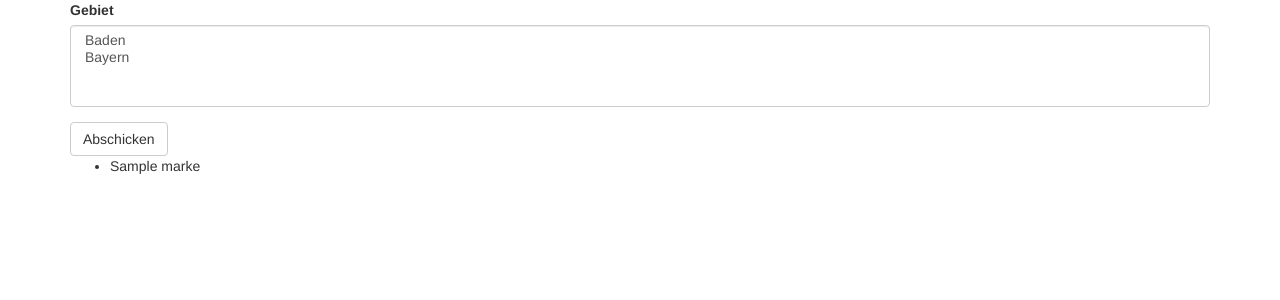
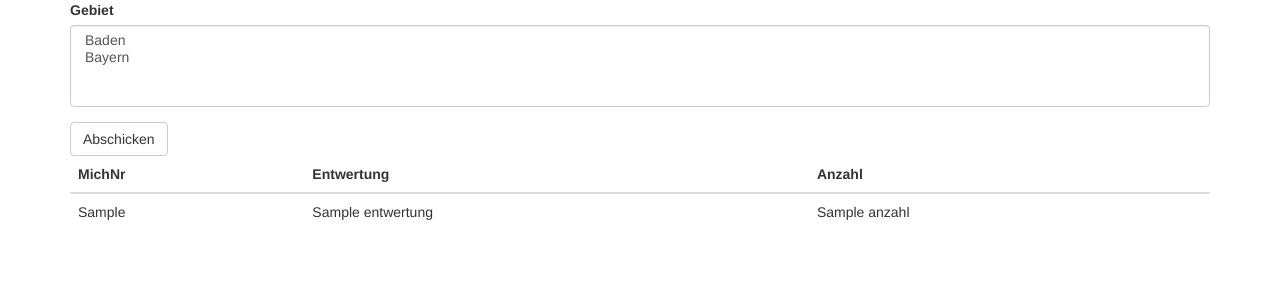
Before and after one commit to WeichselRiver/ShowStamps, a Flask app: template templates/index.html in a window 1280 px wide. Shown: the top 300 px of the page. Run offline with Flask 2, Linux system fonts and the light colour scheme; the template is opened without the code that fills it: values that come from a table or form of the project are taken from there, most other values are stand-ins (such as "Sample title", 1, 10 or a date in 2020); some libraries are stand-ins or nearby versions.

Commit message:
make table

```diff
--- a/templates/index.html
+++ b/templates/index.html
@@ -6,14 +6,26 @@
 {% block content %}
 <div class="container">
     {{ wtf.quick_form(form) }}
-    {% for marke in marken %}
-    <ul>
-        <li>
-            {{ marke }}
-        </li>
-    </ul>
 
-    {% endfor %}
+    <table class="table">
+        <thead>
+            <tr>
+                <th scope="col">MichNr</th>
+                <th scope="col">Entwertung</th>
+                <th scope="col">Anzahl</th>
+            </tr>
+        </thead>
+        <tbody>
+            {% for marke in marken %}
+            <tr>
+                <td>{{ marke['MichNr'] }}</td>
+                <td>{{ marke['Entwertung'] }}</td>
+                <td>{{ marke['Anzahl'] }}</td>
+            </tr>
+            {% endfor %}
+        </tbody>
+    </table>
+
 </div>
 
 
```
